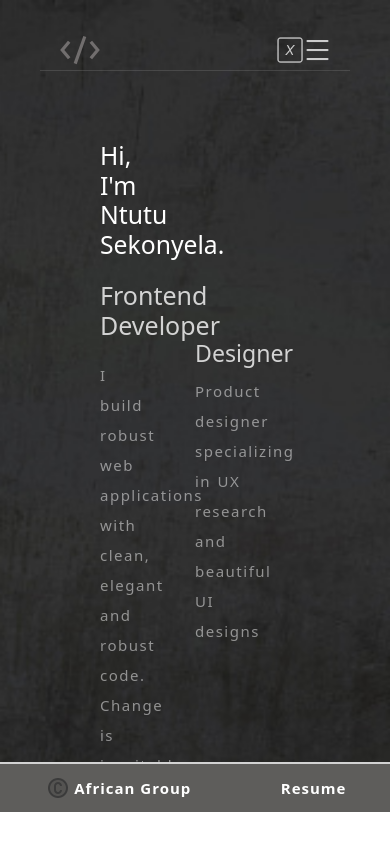
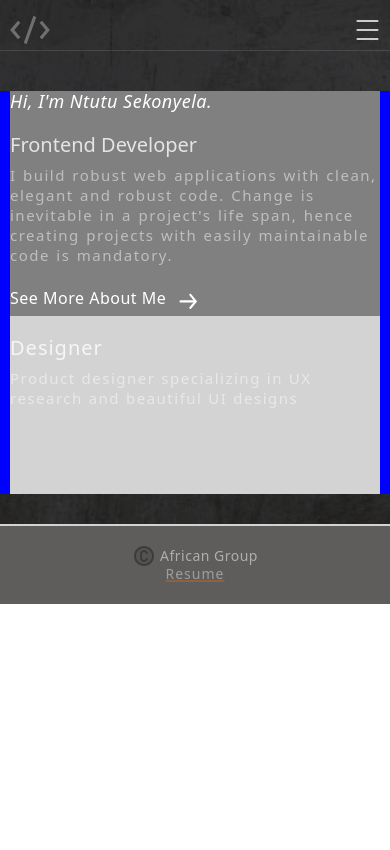
Before and after one commit to NTUTUalu/personalPortfolio, a React (Vite) app: page / in a window 390 px wide. Shown: the top 850 px of the page. Built offline with nearby package versions, Linux system fonts and the light colour scheme.

Commit message:
did a few responsiveness changes on landing page, now im moving on to the about

```diff
--- a/src/components/routes/footer/footer.module.css
+++ b/src/components/routes/footer/footer.module.css
@@ -48,6 +48,36 @@
 /* Small devices (portrait phones) */
 @media screen and (max-width: 480px) {
     /* Your styles for small devices here */
+    .bottom{
+        display: flex;
+        flex-direction: column;
+        justify-content: center;
+        height: 80px;
+    }
+    .copyright h5{
+        font-size: 14px;
+        font-weight:500;
+        color: rgb(255, 255, 255,0.5);
+
+    }
+    .copyright{
+        display: flex;
+        justify-content:space-around;
+        background-color: rgb(94, 93, 91);
+        width:130px;
+    }
+    .bottom h3{
+        color: rgb(255, 255, 255,0.4);
+        letter-spacing: 1px;
+        font-size: 14px;
+        font-weight: 300;
+
+    }
+    .bottom a {
+        text-decoration:underline solid 2px;
+        color:rgba(210, 105, 30, 0.41);
+    }
+
 }
 
 /* Medium devices (landscape phones and small tablets) */
--- a/src/components/routes/home/home.module.css
+++ b/src/components/routes/home/home.module.css
@@ -119,6 +119,83 @@
   /* Small devices (portrait phones) */
 @media screen and (max-width: 480px) {
   /* Your styles for small devices here */
+
+  .front h2{
+    font-size: 18px;
+    font-style: italic;
+    letter-spacing: 0.5px;
+  }
+  .container {
+    flex-direction: column;
+    display: flex;
+    width: 100%;
+    height:fit-content;
+    background-color: blue;
+    padding: 0px 10px 0px 10px;
+    margin: 40px 0px 30px 0px;
+  }
+  .designer {
+    background-color: lightgrey;
+    display: flex;
+    flex-direction: column;
+    justify-content:start;
+    width: 100%;
+    padding: 0px 0px 70px 0px;
+  }
+  .front {
+    background-color: gray;
+    display: flex;
+    justify-content: space-between;
+    flex-direction: column;
+    padding: 0px;
+    width: 100%;
+   }
+
+  .designer p{
+    width: 100%;
+    font-size: 15px;
+    letter-spacing: 1.5px;
+    line-height: 20px;
+    word-spacing: 0.5px;
+
+  }
+
+  .designer h3{
+    margin: 20px 0px 8px 0px;
+    color: rgba(255, 255, 255, 0.79);
+    font-size: 20px;
+    letter-spacing: 1px;
+  }
+
+  .front h2{
+    margin-bottom:20px ;
+    color: white;
+
+  }
+  .front h3 {
+    color: rgba(255, 255, 255, 0.79);
+    margin-bottom: 8px;
+    font-size: 20px;
+  }
+
+  h5{
+    letter-spacing: 0.5px;
+  }
+  .front p {
+    color: rgba(255, 255, 255, 0.49);
+    width: 100%;
+    font-size: 15px;
+    letter-spacing: 1.5px;
+    line-height: 20px;
+
+  }
+
+  .nextHome {
+
+    /* background-color: chocolate; */
+    height: fit-content;
+
+  }
 }
 
 /* Medium devices (landscape phones and small tablets) */
--- a/src/components/routes/home/navigation.jsx
+++ b/src/components/routes/home/navigation.jsx
@@ -13,7 +13,7 @@ function Navigation() {
   return (
     <>
     <nav className={NavigationStyles.Navigation}>
-      <Link to={'/'}><img src={darkIcon} style={{width:'40px', height:'40px'}}/></Link>
+      <Link to={'/'}><img src={darkIcon} style={{width:'40px', height:'40px'}} className={NavigationStyles.goingHome}/></Link>
       <div className={NavigationStyles.navLinks}>
         <ul>
           <li>
--- a/src/components/routes/home/navigation.module.css
+++ b/src/components/routes/home/navigation.module.css
@@ -65,8 +65,23 @@
 
   }
   .openNav {
-    display:inline;
+    display:none;
 
+  }
+  .Navigation {
+    display: flex;
+    flex-direction: row;
+    justify-content: space-between;
+    align-items: center;
+    margin: 10px 0px 0px 0px;
+    padding: 0px 10px 0px 10px;
+    /* background-color: #242424; */
+    /* height: auto; */
+    border-bottom: 1px solid rgba(128, 128, 128, 0.3);
+
+  }
+  .goingHome {
+    display: inline;
   }
 }
 
```
